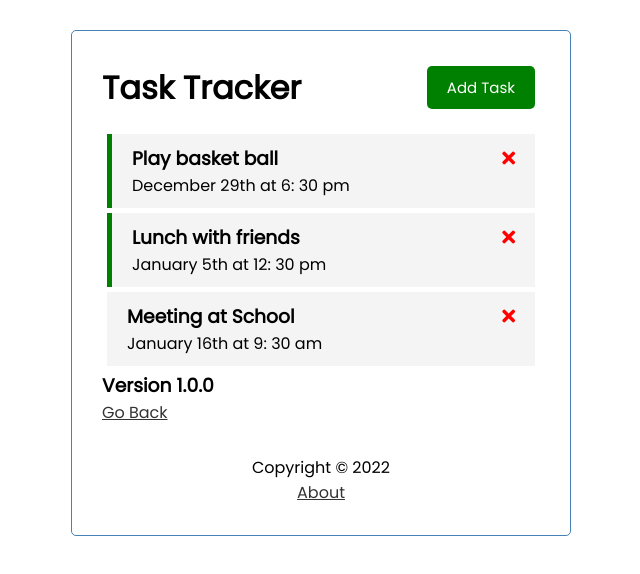
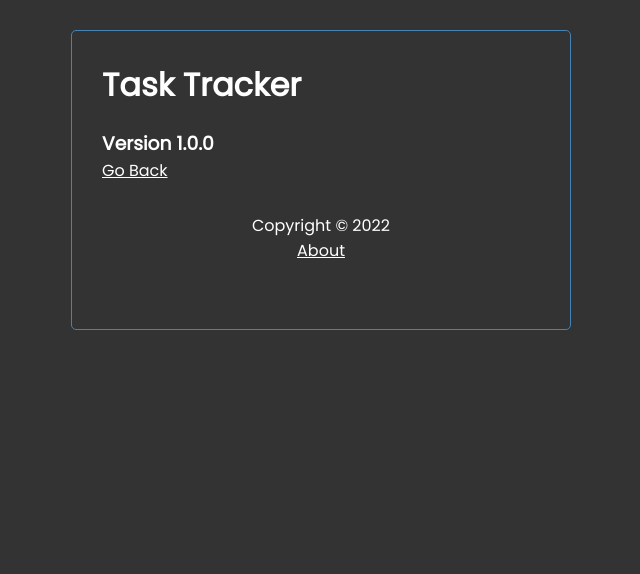
Before and after one commit to mike051985/vue_app_6, a Vue app in the folder myapp/: page /about in a window 1280 px wide. Shown: the top 574 px of the page, without its empty margins (319-959 px from the left). Built offline with nearby package versions, Linux system fonts and the light colour scheme; data requests are answered from the project's data file.

Commit message:
myapp/db.json myapp/src/App.vue myapp/src/components/AddTask.vue myapp/src/components/Footer.vue myapp/src/components/Header.vue myapp/src/components/Task.vue myapp/src/views/About.vue myapp/src/views/Home.vue

```diff
--- a/myapp/db.json
+++ b/myapp/db.json
@@ -10,7 +10,7 @@
       "id": "2",
       "text": "Lunch with friends",
       "day": "January 5th at 12: 30 pm",
-      "reminder": true
+      "reminder": false
     },
     {
       "id": "3",
--- a/myapp/src/App.vue
+++ b/myapp/src/App.vue
@@ -5,15 +5,8 @@
       title="Task Tracker"
       :showAddTask="showAddTask"
     />
-    <div v-show="showAddTask">
-      <AddTask @add-task="addTask" />
-    </div>
-    <TheTasks
-      @toggle-reminder="toggleReminder"
-      @delete-task="deleteTask"
-      :tasks="tasks"
-    />
-    <router-view></router-view>
+
+    <router-view :showAddTask="showAddTask" ></router-view>
     <TheFooter />
   </div>
 </template>
@@ -21,89 +14,26 @@
 <script>
 import TheHeader from "./components/Header.vue"
 import TheFooter from "./components/Footer.vue"
-import TheTasks from "./components/Tasks.vue"
-import AddTask from "./components/AddTask.vue"
-
 
 export default {
   name: "App",
 
   components: {
     TheHeader,
-    TheFooter,
-    TheTasks,
-    AddTask
+    TheFooter
+
   },
   data() {
-    return {
-      tasks: [],
-      showAddTask: false
-    }
-  },
-  methods: {
-    toggleAddTask(){
-      this.showAddTask = !this.showAddTask
-    },
-    async addTask(task) {
-      const res = await fetch('http://localhost:5000/tasks', {
-        method: 'POST',
-        headers: {
-          'Content-type': 'application/json',
-        },
-        body: JSON.stringify(task)
-      })
-
-      const data = await res.json()
-
-      this.tasks = [...this.tasks, data]
-    },
-    async deleteTask(id) {
-      if (confirm('Are you sure?')) {
-        const res = await fetch(`http://localhost:5000/tasks/${id}`, {
-          method: 'DELETE'
-        })
-
-        res.status === 200 ? (this.tasks =
-        this.tasks.filter((task) => task.id !== id))
-        : alert('Error deleting task')
+      return {
+        showAddTask: false
       }
     },
-    async toggleReminder(id) {
-      const taskToToggle = await this.fetchTask(id)
-      const updatedTask = {...taskToToggle, reminder: !taskToToggle.reminder}
-
-      const res = await fetch(`http://localhost:5000/tasks/${id}`, {
-        method: 'PUT',
-        headers: {
-          'content-type': 'application/json'
-        },
-        body: JSON.stringify(updatedTask)
-      })
-
-      const data = await res.json()
-
-      this.tasks = this.tasks.map((task) => task.id === id
-      ? {...task, reminder: data.reminder} : task)
-    },
-    async fetchTasks() {
-      const res = await fetch('http://localhost:5000/tasks')
-
-      const data = await res.json()
-
-      return data
-    },
-    async fetchTask(id) {
-      const res = await fetch(`http://localhost:5000/tasks/${id}`)
-
-      const data = await res.json()
-
-      return data
+    methods: {
+        toggleAddTask() {
+        this.showAddTask = !this.showAddTask
+      },
     }
-  },
-  async created() {
-    this.tasks = await this.fetchTasks()
   }
-}
 </script>
 
 <style>
@@ -116,6 +46,8 @@ export default {
 
 body {
   font-family: 'Poppins', sans-serif;
+  background-color: #333333;
+  color: #fff;
 }
 
 .container {
@@ -130,8 +62,8 @@ body {
 
 .btn {
   display: inline-block;
-  background: #000;
-  color: #fff;
+  background: #0000ff;
+  color: #ffffff;
   border: none;
   padding: 10px 20px;
   margin: 5px;
@@ -140,6 +72,7 @@ body {
   text-decoration: none;
   font-size: 15px;
   font-family: inherit;
+  font-weight: bold;
 }
 
 .btn:focus {
--- a/myapp/src/components/AddTask.vue
+++ b/myapp/src/components/AddTask.vue
@@ -6,7 +6,7 @@
                 type="text"
                 v-model="text"
                 name="text"
-                laceholder="Add Task"
+                placeholder="Add Task"
                 autocomplete="off"
             />
         </div>
@@ -85,6 +85,13 @@
     margin: 5px;
     padding: 3px 7px;
     font-size: 17px;
+    background-color: #6d6a6a;
+    border: none;
+    border-radius: 2px;
+}
+
+.form-control ::placeholder {
+    color: #ffffff;
 }
 .form-control-check {
     display: flex;
@@ -98,4 +105,8 @@
     flex: 2;
     height: 20px;
 }
+
+.form-control-check > input[type="checkbox"] {
+    cursor: pointer;
+}
 </style>
--- a/myapp/src/components/Footer.vue
+++ b/myapp/src/components/Footer.vue
@@ -13,7 +13,7 @@
 
 <style scoped>
 a {
-    color: #333333;
+    color: #ffffff;
 }
 
 footer {
--- a/myapp/src/components/Header.vue
+++ b/myapp/src/components/Header.vue
@@ -2,6 +2,7 @@
     <header>
         <h1>{{ title }}</h1>
         <TheButton
+            v-show="homePage"
             @btn-click="$emit('toggle-add-task')"
             :text="showAddTask ? 'Close' : 'Add Task'"
             :color="showAddTask ? 'red' : 'green'"
@@ -20,6 +21,15 @@
         },
         components: {
         TheButton,
+        },
+        computed: {
+            homePage() {
+                if(this.$route.path === '/') {
+                    return true
+                } else {
+                    return false
+                }
+            }
         }
     }
 
--- a/myapp/src/components/Task.vue
+++ b/myapp/src/components/Task.vue
@@ -30,9 +30,10 @@
     color: red;
 }
 .task {
-    background: #f4f4f4;
+    background: #504c4c;
     margin: 5px;
     padding: 10px 20px;
+    border-radius: 3px;
     cursor: pointer;
 }
 .task.reminder {
--- a/myapp/src/views/About.vue
+++ b/myapp/src/views/About.vue
@@ -13,6 +13,6 @@
 
 <style scoped>
 a {
-    color: #333333;
+    color: #ffffff;
 }
 </style>
--- a/myapp/src/views/Home.vue
+++ b/myapp/src/views/Home.vue
@@ -1,11 +1,98 @@
 <template>
-    <h1>
-        Home
-    </h1>
+    <div>
+        <AddTask
+            v-show="showAddTask"
+            @add-task="addTask"
+        />
+        <TheTasks
+            @toggle-reminder="toggleReminder"
+            @delete-task="deleteTask"
+            :tasks="tasks"
+        />
+    </div>
 </template>
 
 <script>
+    import TheTasks from "../components/Tasks.vue"
+    import AddTask from "../components/AddTask.vue"
+
     export default {
-        name: "TheHomePage"
+        name: "TheHomePage",
+        props: {
+            showAddTask: Boolean
+        },
+
+        components: {
+            TheTasks,
+            AddTask
+        },
+        data() {
+            return {
+                tasks : []
+            }
+        },
+
+    methods: {
+        async addTask(task) {
+        const res = await fetch('http://localhost:5000/tasks', {
+            method: 'POST',
+            headers: {
+            'Content-type': 'application/json',
+            },
+            body: JSON.stringify(task)
+        })
+
+        const data = await res.json()
+
+        this.tasks = [...this.tasks, data]
+        },
+        async deleteTask(id) {
+        if (confirm('Are you sure?')) {
+            const res = await fetch(`http://localhost:5000/tasks/${id}`, {
+            method: 'DELETE'
+            })
+
+            res.status === 200 ? (this.tasks =
+            this.tasks.filter((task) => task.id !== id))
+            : alert('Error deleting task')
+        }
+        },
+        async toggleReminder(id) {
+        const taskToToggle = await this.fetchTask(id)
+        const updatedTask = {...taskToToggle, reminder: !taskToToggle.reminder}
+
+        const res = await fetch(`http://localhost:5000/tasks/${id}`, {
+            method: 'PUT',
+            headers: {
+            'content-type': 'application/json'
+            },
+            body: JSON.stringify(updatedTask)
+        })
+
+        const data = await res.json()
+
+        this.tasks = this.tasks.map((task) => task.id === id
+        ? {...task, reminder: data.reminder} : task)
+        },
+        async fetchTasks() {
+        const res = await fetch('http://localhost:5000/tasks')
+
+        const data = await res.json()
+
+        return data
+        },
+        async fetchTask(id) {
+        const res = await fetch(`http://localhost:5000/tasks/${id}`)
+
+        const data = await res.json()
+
+        return data
+        }
+    },
+    async created() {
+        this.tasks = await this.fetchTasks()
     }
+}
+
+
 </script>
```
